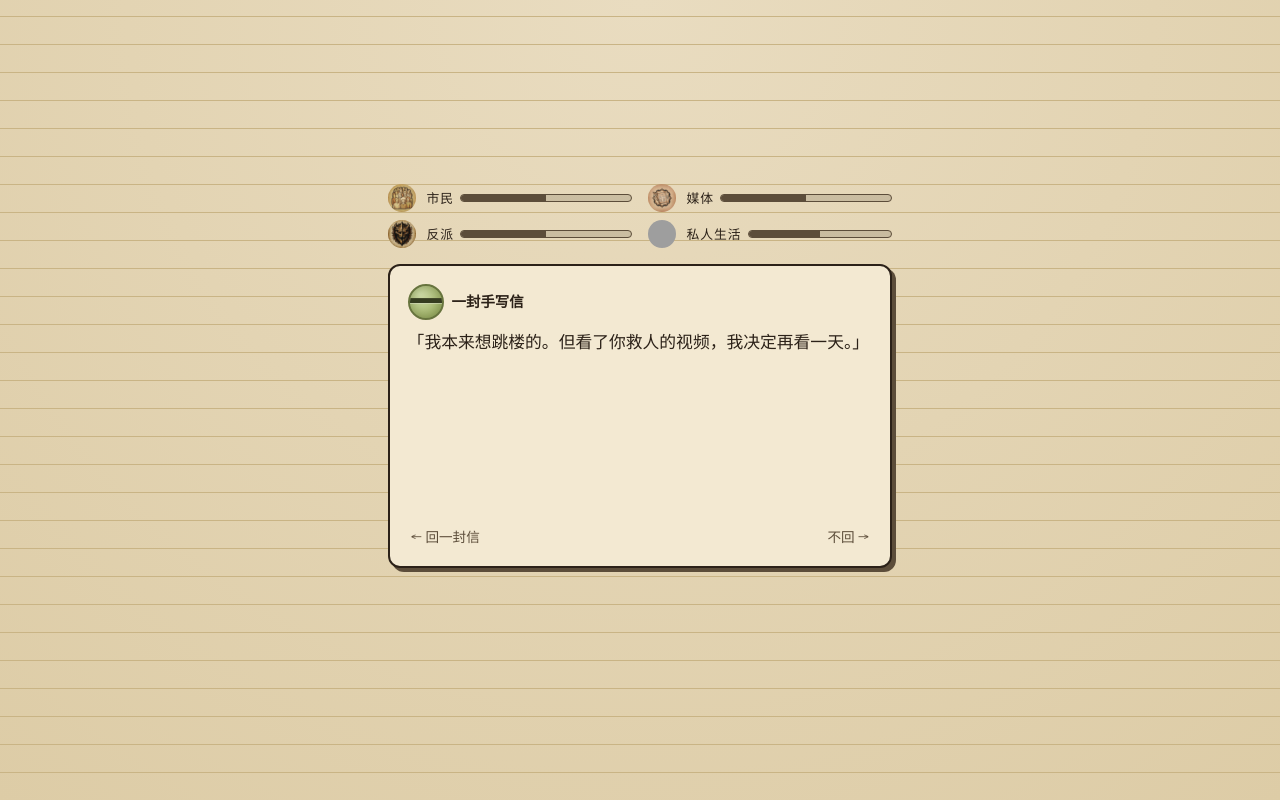
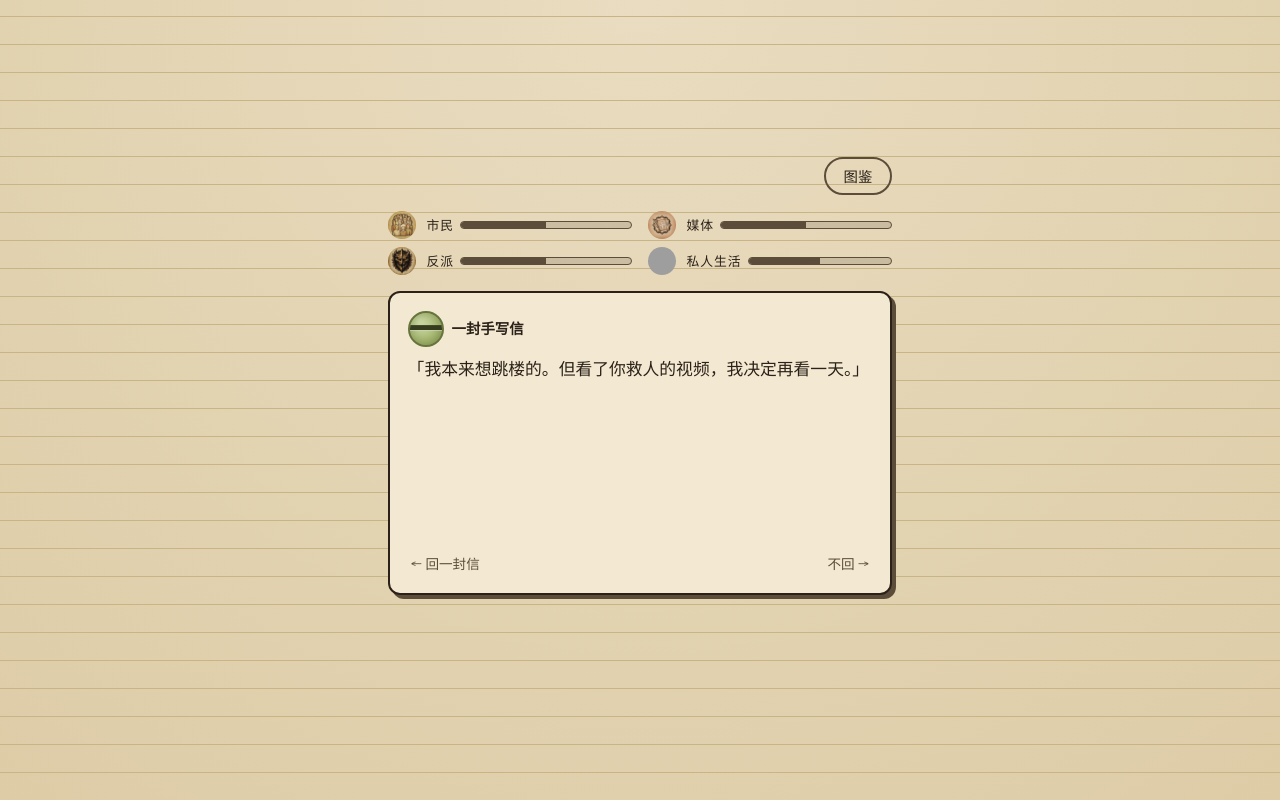
Before and after one commit to JJCurrry/Spidey-Reigns, a React (Vite) app: page / in a window 1280 px wide. Built offline with nearby package versions, Linux system fonts and the light colour scheme; grey boxes are pictures that could not be loaded.

Commit message:
M3-b/c: 图鉴与返回标题接线（ReignGame/EndingScreen/global.css）

```diff
--- a/src/styles/global.css
+++ b/src/styles/global.css
@@ -229,3 +229,60 @@ body {
 .ending__again:hover {
   background: var(--ink-soft);
 }
+
+.ending__actions {
+  display: flex;
+  gap: 0.6rem;
+  flex-wrap: wrap;
+  justify-content: center;
+}
+
+.ending__codex {
+  margin-top: 0.5rem;
+  padding: 0.6rem 1.4rem;
+  font-family: inherit;
+  font-size: 1rem;
+  color: var(--ink);
+  background: transparent;
+  border: 2px solid var(--ink);
+  border-radius: 999px;
+  cursor: pointer;
+}
+.ending__codex:hover {
+  background: rgba(43, 33, 24, 0.08);
+}
+
+.ending__exit {
+  margin-top: 0.5rem;
+  padding: 0.6rem 1.4rem;
+  font-family: inherit;
+  font-size: 1rem;
+  color: var(--ink);
+  background: transparent;
+  border: 2px solid var(--ink-soft);
+  border-radius: 999px;
+  cursor: pointer;
+}
+.ending__exit:hover {
+  background: rgba(43, 33, 24, 0.08);
+}
+
+/* ---------- 顶栏图鉴入口 ---------- */
+.reign__topbar {
+  display: flex;
+  justify-content: flex-end;
+}
+
+.reign__codex-btn {
+  padding: 0.35rem 1.1rem;
+  font-family: inherit;
+  font-size: 0.9rem;
+  color: var(--ink);
+  background: transparent;
+  border: 2px solid var(--ink-soft);
+  border-radius: 999px;
+  cursor: pointer;
+}
+.reign__codex-btn:hover {
+  background: rgba(43, 33, 24, 0.08);
+}
--- a/src/ui/EndingScreen.tsx
+++ b/src/ui/EndingScreen.tsx
@@ -10,9 +10,13 @@ export interface EndingScreenProps {
   readonly death: Death;
   readonly turns: number;
   readonly onRestart: () => void;
+  /** 可选：打开图鉴页（由外层提供入口）。 */
+  readonly onShowCodex?: () => void;
+  /** 可选：返回标题屏（由外层切换门控）；缺省不显示该入口。 */
+  readonly onExit?: () => void;
 }
 
-export function EndingScreen({ death, turns, onRestart }: EndingScreenProps) {
+export function EndingScreen({ death, turns, onRestart, onShowCodex, onExit }: EndingScreenProps) {
   return (
     <div className="ending" role="dialog" aria-label="本局结束">
       <p className="ending__eyebrow">第 {turns} 回合 · 一种结局</p>
@@ -24,9 +28,21 @@ export function EndingScreen({ death, turns, onRestart }: EndingScreenProps) {
       />
       <h2 className="ending__title">{death.title}</h2>
       <p className="ending__text">{death.text}</p>
-      <button type="button" className="ending__again" onClick={onRestart}>
-        再来一局
-      </button>
+      <div className="ending__actions">
+        <button type="button" className="ending__again" onClick={onRestart}>
+          再来一局
+        </button>
+        {onExit !== undefined && (
+          <button type="button" className="ending__exit" onClick={onExit}>
+            返回标题
+          </button>
+        )}
+        {onShowCodex !== undefined && (
+          <button type="button" className="ending__codex" onClick={onShowCodex}>
+            查看图鉴
+          </button>
+        )}
+      </div>
     </div>
   );
 }
--- a/src/ui/ReignGame.tsx
+++ b/src/ui/ReignGame.tsx
@@ -3,12 +3,14 @@
  * 自己不写规则——只把 useReign 的状态铺到组件上。
  */
 
-import { useEffect } from 'react';
+import { useEffect, useState } from 'react';
 import { useReign } from './useReign';
 import { StatBars } from './StatBars';
 import { SwipeArea } from './SwipeArea';
 import { CardView } from './CardView';
 import { EndingScreen } from './EndingScreen';
+import { CodexScreen } from './CodexScreen';
+import { freshSave, type SaveData } from '../save/migrate';
 import type { Card, Death } from '../core/types';
 import { CARDS } from '../content/cards';
 import { DEATHS } from '../content/deaths';
@@ -20,11 +22,23 @@ export interface ReignGameProps {
   readonly onDeath?: (death: Death, turns: number) => void;
   /** 本局卡组（解锁系统会传入子集）；缺省用全量。 */
   readonly cards?: readonly Card[];
+  /** 跨会话存档（用于图鉴展示）；缺省用空档。 */
+  readonly save?: SaveData;
+  /** 返回标题屏（由外层切换started门控）；缺省无「返回标题」入口。 */
+  readonly onExit?: () => void;
 }
 
-export function ReignGame({ seed, onRestart, onDeath, cards = CARDS }: ReignGameProps) {
+export function ReignGame({
+  seed,
+  onRestart,
+  onDeath,
+  cards = CARDS,
+  save = freshSave(),
+  onExit,
+}: ReignGameProps) {
   const reign = useReign(seed, cards, DEATHS);
   const { card, stats, outcome, turn, over, death } = reign;
+  const [showCodex, setShowCodex] = useState(false);
 
   // 死亡触发当帧，回调一次（记录存档/解锁）。依赖 death 而非 over，避免重复触发。
   useEffect(() => {
@@ -35,6 +49,17 @@ export function ReignGame({ seed, onRestart, onDeath, cards = CARDS }: ReignGame
 
   return (
     <main className="reign">
+      <div className="reign__topbar">
+        <button
+          type="button"
+          className="reign__codex-btn"
+          onClick={() => setShowCodex(true)}
+          aria-label="打开图鉴"
+        >
+          图鉴
+        </button>
+      </div>
+
       <StatBars stats={stats} />
 
       <div className="reign__stage">
@@ -45,9 +70,17 @@ export function ReignGame({ seed, onRestart, onDeath, cards = CARDS }: ReignGame
         )}
 
         {over && death !== null && (
-          <EndingScreen death={death} turns={turn} onRestart={onRestart} />
+          <EndingScreen
+            death={death}
+            turns={turn}
+            onRestart={onRestart}
+            onShowCodex={() => setShowCodex(true)}
+            {...(onExit !== undefined ? { onExit } : {})}
+          />
         )}
       </div>
+
+      {showCodex && <CodexScreen save={save} onClose={() => setShowCodex(false)} />}
     </main>
   );
 }
```
